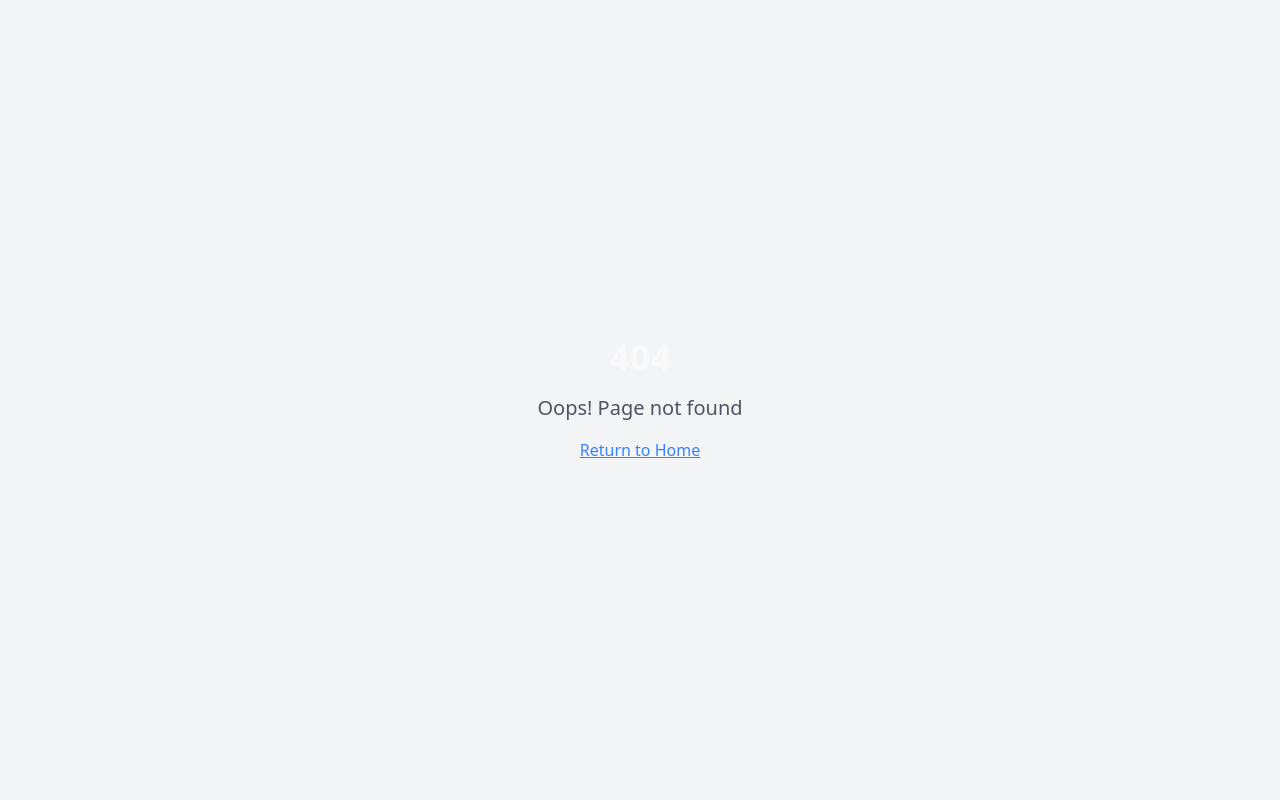
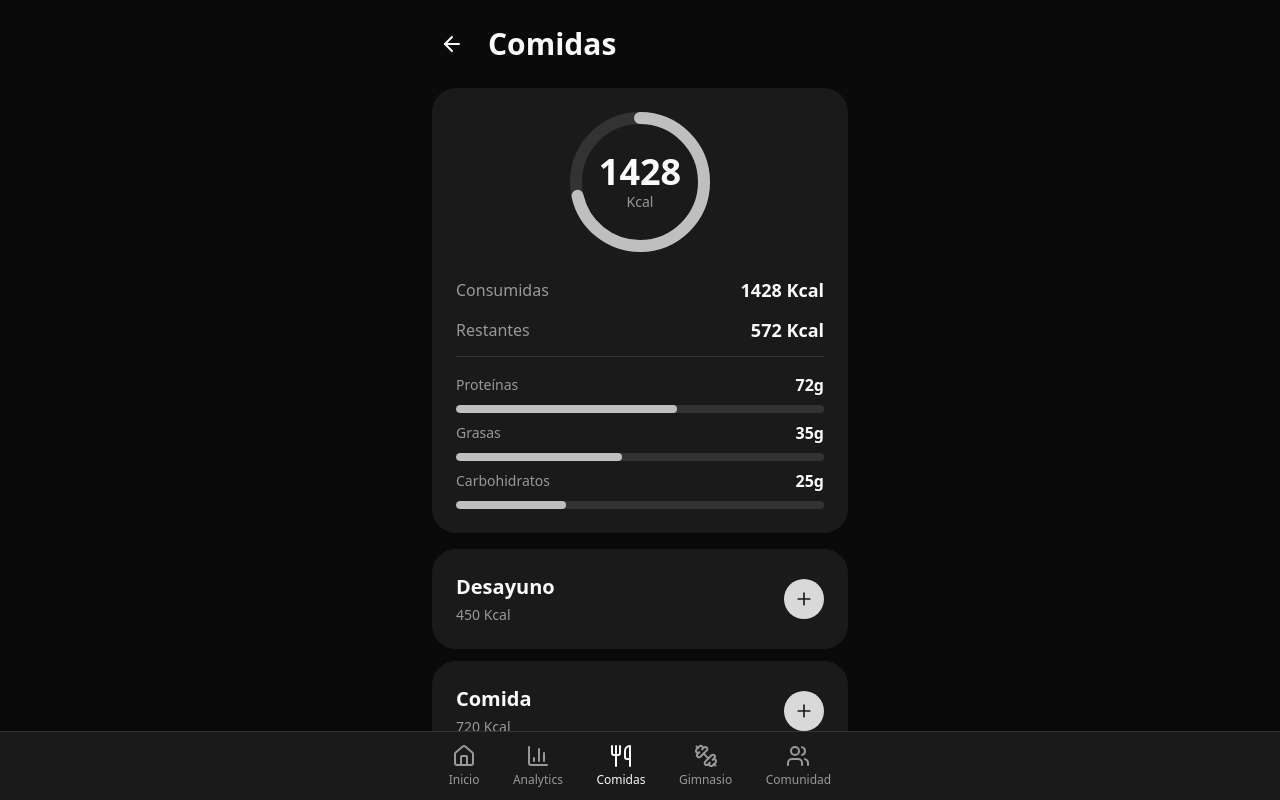
Before and after one commit to jacobmontiel222/ale-fit-fusion, a React (Vite) app: page /comidas in a window 1280 px wide. Before the commit this address had no page. Shown: the top 800 px of the page. Built offline with nearby package versions, Linux system fonts and the light colour scheme; the HTML template or start-up script is replaced by a standard one.

Commit message:
Update UI and add Meals screen

```diff
--- a/src/App.tsx
+++ b/src/App.tsx
@@ -4,6 +4,7 @@ import { TooltipProvider } from "@/components/ui/tooltip";
 import { QueryClient, QueryClientProvider } from "@tanstack/react-query";
 import { BrowserRouter, Routes, Route } from "react-router-dom";
 import Index from "./pages/Index";
+import Comidas from "./pages/Comidas";
 import NotFound from "./pages/NotFound";
 
 const queryClient = new QueryClient();
@@ -16,6 +17,7 @@ const App = () => (
       <BrowserRouter>
         <Routes>
           <Route path="/" element={<Index />} />
+          <Route path="/comidas" element={<Comidas />} />
           {/* ADD ALL CUSTOM ROUTES ABOVE THE CATCH-ALL "*" ROUTE */}
           <Route path="*" element={<NotFound />} />
         </Routes>
--- a/src/components/BottomNav.tsx
+++ b/src/components/BottomNav.tsx
@@ -1,36 +1,44 @@
 import { Home, BarChart3, Utensils, Dumbbell, Users } from "lucide-react";
+import { useNavigate, useLocation } from "react-router-dom";
 
 export const BottomNav = () => {
+  const navigate = useNavigate();
+  const location = useLocation();
+
   const navItems = [
-    { icon: Home, label: "Inicio", active: true },
-    { icon: BarChart3, label: "Analytics", active: false },
-    { icon: Utensils, label: "Comidas", active: false },
-    { icon: Dumbbell, label: "Gimnasio", active: false },
-    { icon: Users, label: "Comunidad", active: false },
+    { icon: Home, label: "Inicio", path: "/" },
+    { icon: BarChart3, label: "Analytics", path: "/analytics" },
+    { icon: Utensils, label: "Comidas", path: "/comidas" },
+    { icon: Dumbbell, label: "Gimnasio", path: "/gimnasio" },
+    { icon: Users, label: "Comunidad", path: "/comunidad" },
   ];
 
   return (
     <nav className="fixed bottom-0 left-0 right-0 bg-card border-t border-border">
       <div className="max-w-md mx-auto flex justify-around items-center py-3 px-4">
-        {navItems.map((item, index) => (
+        {navItems.map((item, index) => {
+          const isActive = location.pathname === item.path;
+          return (
             <button
               key={index}
+              onClick={() => navigate(item.path)}
               className="flex flex-col items-center gap-1 transition-colors"
             >
               <item.icon
                 className={`w-6 h-6 ${
-                item.active ? "text-foreground" : "text-muted-foreground"
+                  isActive ? "text-foreground" : "text-muted-foreground"
                 }`}
               />
               <span
                 className={`text-xs ${
-                item.active ? "text-foreground" : "text-muted-foreground"
+                  isActive ? "text-foreground" : "text-muted-foreground"
                 }`}
               >
                 {item.label}
               </span>
             </button>
-        ))}
+          );
+        })}
       </div>
     </nav>
   );
--- /dev/null
+++ b/src/pages/Comidas.tsx
@@ -0,0 +1,113 @@
+import { Plus, ScanLine, ArrowLeft } from "lucide-react";
+import { StatsCard } from "@/components/StatsCard";
+import { CircularProgress } from "@/components/CircularProgress";
+import { BottomNav } from "@/components/BottomNav";
+import { useNavigate } from "react-router-dom";
+
+const Comidas = () => {
+  const navigate = useNavigate();
+
+  const meals = [
+    { name: "Desayuno", calories: 450 },
+    { name: "Comida", calories: 720 },
+    { name: "Cena", calories: 580 },
+  ];
+
+  return (
+    <div className="min-h-screen bg-background pb-24">
+      <div className="max-w-md mx-auto px-4 py-6 space-y-4">
+        {/* Header */}
+        <div className="flex items-center gap-4 mb-6">
+          <button
+            onClick={() => navigate('/')}
+            className="p-2 hover:bg-card rounded-full transition-colors"
+          >
+            <ArrowLeft className="w-6 h-6 text-foreground" />
+          </button>
+          <h1 className="text-3xl font-bold text-foreground">Comidas</h1>
+        </div>
+
+        {/* Main Calories Summary */}
+        <StatsCard className="relative overflow-hidden">
+          <div className="flex flex-col items-center gap-6">
+            <CircularProgress value={1428} max={2000} />
+
+            <div className="w-full space-y-3">
+              <div className="flex justify-between items-center">
+                <span className="text-muted-foreground">Consumidas</span>
+                <span className="text-foreground font-semibold text-lg">1428 Kcal</span>
+              </div>
+              <div className="flex justify-between items-center">
+                <span className="text-muted-foreground">Restantes</span>
+                <span className="text-foreground font-semibold text-lg">572 Kcal</span>
+              </div>
+
+              {/* Macros Distribution */}
+              <div className="pt-4 border-t border-border space-y-2">
+                <div className="flex justify-between items-center">
+                  <span className="text-muted-foreground text-sm">Proteínas</span>
+                  <span className="text-foreground font-semibold">72g</span>
+                </div>
+                <div className="w-full bg-progress-bg h-2 rounded-full overflow-hidden">
+                  <div className="bg-progress-ring h-full rounded-full" style={{ width: "60%" }} />
+                </div>
+
+                <div className="flex justify-between items-center">
+                  <span className="text-muted-foreground text-sm">Grasas</span>
+                  <span className="text-foreground font-semibold">35g</span>
+                </div>
+                <div className="w-full bg-progress-bg h-2 rounded-full overflow-hidden">
+                  <div className="bg-progress-ring h-full rounded-full" style={{ width: "45%" }} />
+                </div>
+
+                <div className="flex justify-between items-center">
+                  <span className="text-muted-foreground text-sm">Carbohidratos</span>
+                  <span className="text-foreground font-semibold">25g</span>
+                </div>
+                <div className="w-full bg-progress-bg h-2 rounded-full overflow-hidden">
+                  <div className="bg-progress-ring h-full rounded-full" style={{ width: "30%" }} />
+                </div>
+              </div>
+            </div>
+          </div>
+        </StatsCard>
+
+        {/* Meal Cards */}
+        <div className="space-y-3">
+          {meals.map((meal, index) => (
+            <StatsCard key={index}>
+              <div className="flex items-center justify-between">
+                <div>
+                  <h3 className="text-xl font-semibold text-foreground mb-1">{meal.name}</h3>
+                  <p className="text-muted-foreground text-sm">{meal.calories} Kcal</p>
+                </div>
+                <button className="w-10 h-10 rounded-full bg-primary flex items-center justify-center hover:scale-105 transition-transform">
+                  <Plus className="w-5 h-5 text-primary-foreground" />
+                </button>
+              </div>
+            </StatsCard>
+          ))}
+        </div>
+
+        {/* Recipes Card */}
+        <StatsCard>
+          <div className="flex items-start gap-3">
+            <div className="w-12 h-12 rounded-full bg-primary/10 flex items-center justify-center flex-shrink-0">
+              <ScanLine className="w-6 h-6 text-primary" />
+            </div>
+            <div>
+              <h3 className="text-lg font-semibold text-foreground mb-2">Recetas</h3>
+              <p className="text-sm text-muted-foreground">
+                Crea y guarda tus recetas personalizadas combinando varios alimentos.
+              </p>
+            </div>
+          </div>
+        </StatsCard>
+      </div>
+
+      <BottomNav />
+    </div>
+  );
+};
+
+export default Comidas;
--- a/src/pages/Index.tsx
+++ b/src/pages/Index.tsx
@@ -1,4 +1,4 @@
-import { Bell, Utensils, Activity, TrendingUp, ArrowRight, Scale } from "lucide-react";
+import { Bell, Utensils, Activity, TrendingUp, ArrowRight, Scale, Footprints, Flame } from "lucide-react";
 import { StatsCard } from "@/components/StatsCard";
 import { CircularProgress } from "@/components/CircularProgress";
 import { BottomNav } from "@/components/BottomNav";
@@ -38,6 +38,7 @@ const Index = () => {
                 <div className="flex items-center gap-2">
                   <Activity className="w-4 h-4 text-muted-foreground" />
                   <span className="text-sm text-muted-foreground">Ejercicio:</span>
+                  <Flame className="w-4 h-4 text-accent" />
                   <span className="text-sm font-semibold text-foreground">252 Kcal</span>
                 </div>
               </div>
@@ -69,7 +70,7 @@ const Index = () => {
           {/* Steps Card */}
           <StatsCard>
             <div className="flex items-center gap-2 mb-4">
-              <Activity className="w-5 h-5 text-foreground" />
+              <Footprints className="w-5 h-5 text-foreground" />
               <h3 className="text-lg font-semibold text-foreground">Pasos</h3>
             </div>
             <p className="text-4xl font-bold text-foreground mb-2">12.432</p>
```
Lines whose indentation alone changed are shown as unchanged.
